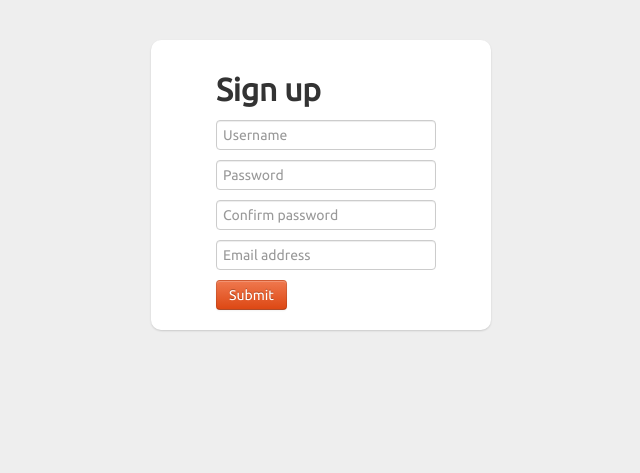
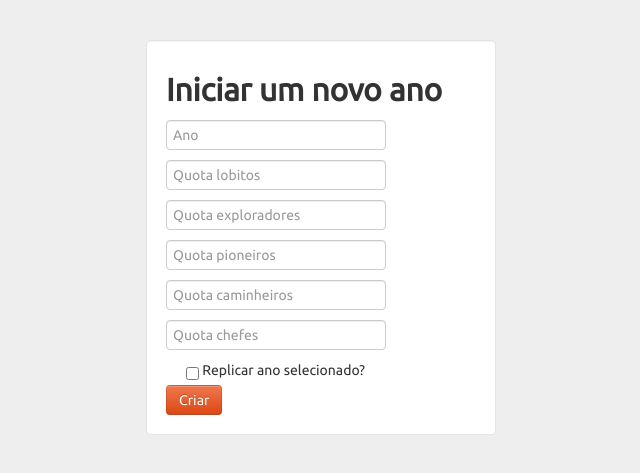
Before and after one commit to miroluis/Quotas, a PHP site: page /novoano.php in a window 1280 px wide. Shown: the top 473 px of the page, without its empty margins (319-959 px from the left). Run offline with PHP 8.4, Linux system fonts and the light colour scheme.

Commit message:
Tab system update
Tem um erro por resolver!!

```diff
--- a/novoano.php
+++ b/novoano.php
@@ -2,7 +2,7 @@
 <html lang="en">
   <head>
    <meta charset="UTF-8" />
-    <title>Sign Up</title>
+    <title>Iniciar um novo ano</title>
 
 
     <!-- Le styles -->
@@ -16,80 +16,62 @@
         padding-top: 40px;
       }
       .container {
-        width: 300px;
+        width: 350px;
       }
-
-      /* The white background content wrapper */
-      .container > .content {
-        background-color: #fff;
-        padding: 20px;
-        margin: 0 -20px;
-        -webkit-border-radius: 10px 10px 10px 10px;
-           -moz-border-radius: 10px 10px 10px 10px;
-                border-radius: 10px 10px 10px 10px;
-        -webkit-box-shadow: 0 1px 2px rgba(0,0,0,.15);
-           -moz-box-shadow: 0 1px 2px rgba(0,0,0,.15);
-                box-shadow: 0 1px 2px rgba(0,0,0,.15);
-      }
-
-	  .login-form {
-		margin-left: 65px;
-	  }
-
-	  legend {
-		margin-right: -50px;
-		font-weight: bold;
-	  	color: #404040;
-	  }
 
     </style>
 
 </head>
 <body>
 	<div class="container">
-		<div class="content">
-			<div class="row">
-				<div class="login-form">
-					<h2>Sign up</h2>
+		<div class="well" style='background-color: #fff'>
+
+					<h2>Iniciar um novo ano</h2>
 					<div>
 
 
-								<input type="text" id='txtUsername' placeholder="Username">
+								<input type="text" id='txtAno' placeholder="Ano">
 
-								<input type="password" id='txtPassword' placeholder="Password">
-
-                <input type="password" id='txtPasswordConf' placeholder="Confirm password">
+								<input type="text" id='qLobitos' placeholder="Quota lobitos">
+                <input type="text" id='qExploradores' placeholder="Quota exploradores">
+                <input type="text" id='qPioneiros' placeholder="Quota pioneiros">
+                <input type="text" id='qCaminheiros' placeholder="Quota caminheiros">
+                <input type="text" id='qChefes' placeholder="Quota chefes">
+                <label class="radio">
+                  <input type="checkbox" name="optionsRadios" id="replicar_id" value="option1">
+                  Replicar ano selecionado?
+                </label>
 
 
-                <input type="email" id='txtEmail' placeholder="Email address">
-
-							<button class="btn btn-primary" onclick='checkSignUp();'>Submit</button>
+							<button class="btn btn-primary" href='index.php' onclick='checkForm();'>Criar</button>
 
 					</div>
 				</div>
 			</div>
-		</div>
-	</div> <!-- /container -->
 
   <script src="http://code.jquery.com/jquery-latest.js"></script>
   <script src="bootstrap/js/bootstrap.min.js"></script>
 
     <script type="text/javascript">
-          function checkSignUp()
+          function checkForm()
           {
-              var pass = document.getElementById('txtPassword').value;
-              var confpass = document.getElementById('txtPasswordConf').value;
-              if(pass != confpass) return false;
+             var ano = document.getElementById('txtAno').value;
+             var qLobitos = document.getElementById('qLobitos').value;
+             var qExploradores = document.getElementById('qExploradores').value;
+             var qPioneiros = document.getElementById('qPioneiros').value;
+             var qCaminheiros = document.getElementById('qCaminheiros').value;
+             var qChefes = document.getElementById('qChefes').value;
+             var replicar = document.getElementById('replicar_id').checked;
 
-              var user = document.getElementById('txtUsername').value;
-              var email = document.getElementById('txtEmail').value;
 
-             var query = "INSERT into users (username,password,email) values ('"+user+"','"+pass+"','"+email+"');";
-        $.post("managedb.php", { sql_query : query},
-          function(data) {
-          alert("Insert return: " + data);
-          window.location.href = "index.php";
-          });
+             if(replicar)
+             {
+              var query = "CREATE TABLE "+ano+" LIKE elementos;";
+              $.post("managedb.php", { sql_query : query},
+                function(data) {
+                  alert("Create return: " + data);
+                });
+             }
           }
     </script>
 </body>
```
Also changed, not shown: DBModel.php (+8 -6 lines), index.php (+30 -35 lines), managedb.php (+7 -0 lines).
